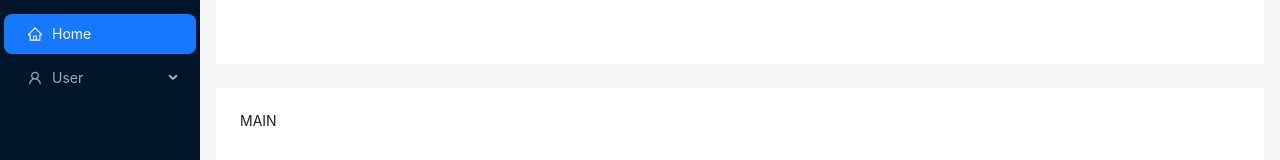
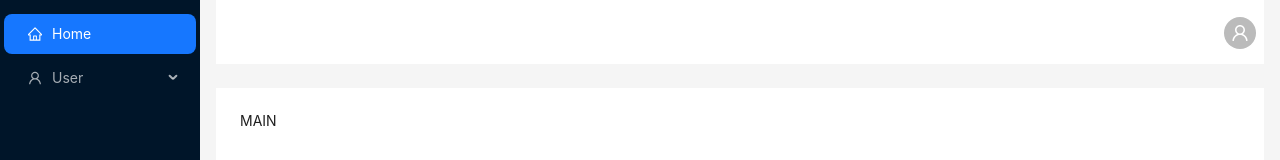
Before and after one commit to terrign/ecomerce-team-name, a React app: page /#/ in a window 1280 px wide. Shown: the top 160 px of the page. Built offline with nearby package versions, Linux system fonts and the light colour scheme.

Commit message:
Redux logo user menu (#10)
feat: add logo, user menu and redux config for them

```diff
--- a/src/App.css
+++ b/src/App.css
@@ -4,13 +4,21 @@ body {
 
 .site-layout .site-layout-background {
   background: #ffffff;
+  padding: 0;
+  margin: 0px 16px;
+}
+
+.header {
+  text-align: right;
+  margin: 0;
+  padding: 0px 16px 0px 16px;
 }
 
 .logo {
-  margin: 0 auto;
-  padding: 0 30px;
-  background: transparent;
-  color: white;
-  text-align: center;
-  line-height: 50px;
+  background-color: #bbbbbb;
+  margin: 8px;
 }
+
+.logged {
+  background-color: #87d068;
+}
--- a/src/App.tsx
+++ b/src/App.tsx
@@ -4,16 +4,23 @@ import './App.css';
 import MainRoutes from './routes/MainRoutes';
 import SideMenu from './components/SideMenu';
 import { HashRouter } from 'react-router-dom';
-
+import UserAvatar from './components/UserAvatar';
+import { useAppDispatch } from './store/hooks';
+import { actions as userMenuActions } from './store/userMenu.slice';
 const { Header, Content } = Layout;
 
 const App: React.FC = () => {
+  const dispatch = useAppDispatch();
+  const onClick = () => dispatch(userMenuActions.hide());
+
   return (
     <HashRouter>
-      <Layout className="main-layout" style={{ minHeight: '100vh' }}>
+      <Layout className="main-layout" style={{ minHeight: '100vh' }} onClick={onClick}>
         <SideMenu />
         <Layout className="site-layout">
-          <Header className="site-layout-background" style={{ padding: 0, margin: '0px 16px' }}></Header>
+          <Header className="site-layout-background header">
+            <UserAvatar />
+          </Header>
           <Content
             className="site-layout-background"
             style={{
--- /dev/null
+++ b/src/components/UserAvatar.tsx
@@ -0,0 +1,26 @@
+import React from 'react';
+import { Avatar, Popover } from 'antd';
+import { UserOutlined } from '@ant-design/icons';
+import UserMenu from './UserMenu';
+import UserTitle from './UserTitle';
+import { useAppSelector, useAppDispatch } from '../store/hooks';
+import { actions as userMenuActions } from '../store/userMenu.slice';
+
+const UserAvatar = () => {
+  const dispatch = useAppDispatch();
+  const logged: boolean = useAppSelector((state) => state.auth.token > '') ?? false;
+  const visible: boolean = useAppSelector((state) => state.userMenu.visible);
+  const styleLogged = logged ? 'logged' : '';
+  const onClick = (event: React.SyntheticEvent) => {
+    event.stopPropagation();
+    dispatch(userMenuActions.toggle());
+  };
+
+  return (
+    <Popover placement="bottomRight" title={UserTitle} content={UserMenu} trigger={['click']} open={visible}>
+      <Avatar onClick={onClick} className={`logo ${styleLogged}`} icon={<UserOutlined />} />
+    </Popover>
+  );
+};
+
+export default UserAvatar;
--- /dev/null
+++ b/src/components/UserMenu.tsx
@@ -0,0 +1,18 @@
+import React from 'react';
+import { Menu } from 'antd';
+import { ITEMS_ANONYMOUS_USER, ITEMS_LOGGED_USER } from '../constants/UserMenus';
+import { useAppSelector, useAppDispatch } from '../store/hooks';
+import { actions as userMenuActions } from '../store/userMenu.slice';
+
+const UserMenu = () => {
+  const dispatch = useAppDispatch();
+  const logged: boolean = useAppSelector((state) => state.auth.token > '') ?? false;
+  const menuItems = logged ? ITEMS_LOGGED_USER : ITEMS_ANONYMOUS_USER;
+  const onClick = () => dispatch(userMenuActions.toggle());
+
+  return (
+    <Menu onClick={onClick} openKeys={['sub1']} theme="light" items={menuItems} mode="inline" selectedKeys={null} />
+  );
+};
+
+export default UserMenu;
--- /dev/null
+++ b/src/components/UserTitle.tsx
@@ -0,0 +1,8 @@
+import { useAppSelector } from '../store/hooks';
+
+const UserTitle = () => {
+  const { username } = useAppSelector((state) => state.auth);
+  return username;
+};
+
+export default UserTitle;
--- /dev/null
+++ b/src/constants/UserMenus.tsx
@@ -0,0 +1,15 @@
+import React from 'react';
+import { UserOutlined, LogoutOutlined } from '@ant-design/icons';
+import { NavLink } from 'react-router-dom';
+import getMenuItem, { MenuItem } from '../helpers/getMenuItem';
+import { RouterPath } from '../models/RouterPath';
+
+const ANONYMOUS_USER = 'Anounymous User';
+const ITEMS_ANONYMOUS_USER: MenuItem[] = [
+  getMenuItem(<NavLink to={RouterPath.LOGIN}>Login</NavLink>, RouterPath.LOGIN, <UserOutlined />),
+];
+const ITEMS_LOGGED_USER: MenuItem[] = [
+  getMenuItem(<NavLink to={RouterPath.HOME}>Logout</NavLink>, RouterPath.HOME, <LogoutOutlined />),
+];
+
+export { ITEMS_ANONYMOUS_USER, ITEMS_LOGGED_USER, ANONYMOUS_USER };
--- /dev/null
+++ b/src/store/auth.slice.ts
@@ -0,0 +1,21 @@
+import { createSlice, PayloadAction } from '@reduxjs/toolkit';
+import { ANONYMOUS_USER } from '../constants/UserMenus';
+
+export type AuthState = { token: string | null; username: string };
+const initialState: AuthState = { token: null, username: ANONYMOUS_USER };
+export const authSlice = createSlice({
+  name: 'auth',
+  initialState,
+  reducers: {
+    login: (state: AuthState, action: PayloadAction<AuthState>) => {
+      state.token = action.payload ? action.payload.token : 'anytoken';
+      state.username = 'User Name';
+    },
+    logout: (state: AuthState) => {
+      state.token = null;
+      state.username = ANONYMOUS_USER;
+    },
+  },
+});
+
+export const { actions, reducer } = authSlice;
--- /dev/null
+++ b/src/store/hooks.ts
@@ -0,0 +1,5 @@
+import { TypedUseSelectorHook, useDispatch, useSelector } from 'react-redux';
+import { RootState, AppDispatch } from './store';
+
+export const useAppDispatch = () => useDispatch<AppDispatch>();
+export const useAppSelector: TypedUseSelectorHook<RootState> = useSelector;
--- a/src/store/store.ts
+++ b/src/store/store.ts
@@ -1,7 +1,14 @@
-import { configureStore } from '@reduxjs/toolkit';
+import { combineReducers, configureStore } from '@reduxjs/toolkit';
+import { reducer as authReducer } from './auth.slice';
+import { reducer as userMenuReducer } from './userMenu.slice';
+
+const reducers = combineReducers({
+  auth: authReducer,
+  userMenu: userMenuReducer,
+});
 
 export const store = configureStore({
-  reducer: {},
+  reducer: reducers,
 });
 
 // Infer the `RootState` and `AppDispatch` types from the store itself
--- /dev/null
+++ b/src/store/userMenu.slice.ts
@@ -0,0 +1,21 @@
+import { createSlice } from '@reduxjs/toolkit';
+
+export type UserMenuState = { visible: boolean };
+const initialState: UserMenuState = { visible: false };
+export const userMenuSlice = createSlice({
+  name: 'userMenu',
+  initialState,
+  reducers: {
+    show: (state: UserMenuState) => {
+      state.visible = true;
+    },
+    hide: (state: UserMenuState) => {
+      state.visible = false;
+    },
+    toggle: (state: UserMenuState) => {
+      state.visible = !state.visible;
+    },
+  },
+});
+
+export const { actions, reducer } = userMenuSlice;
```
